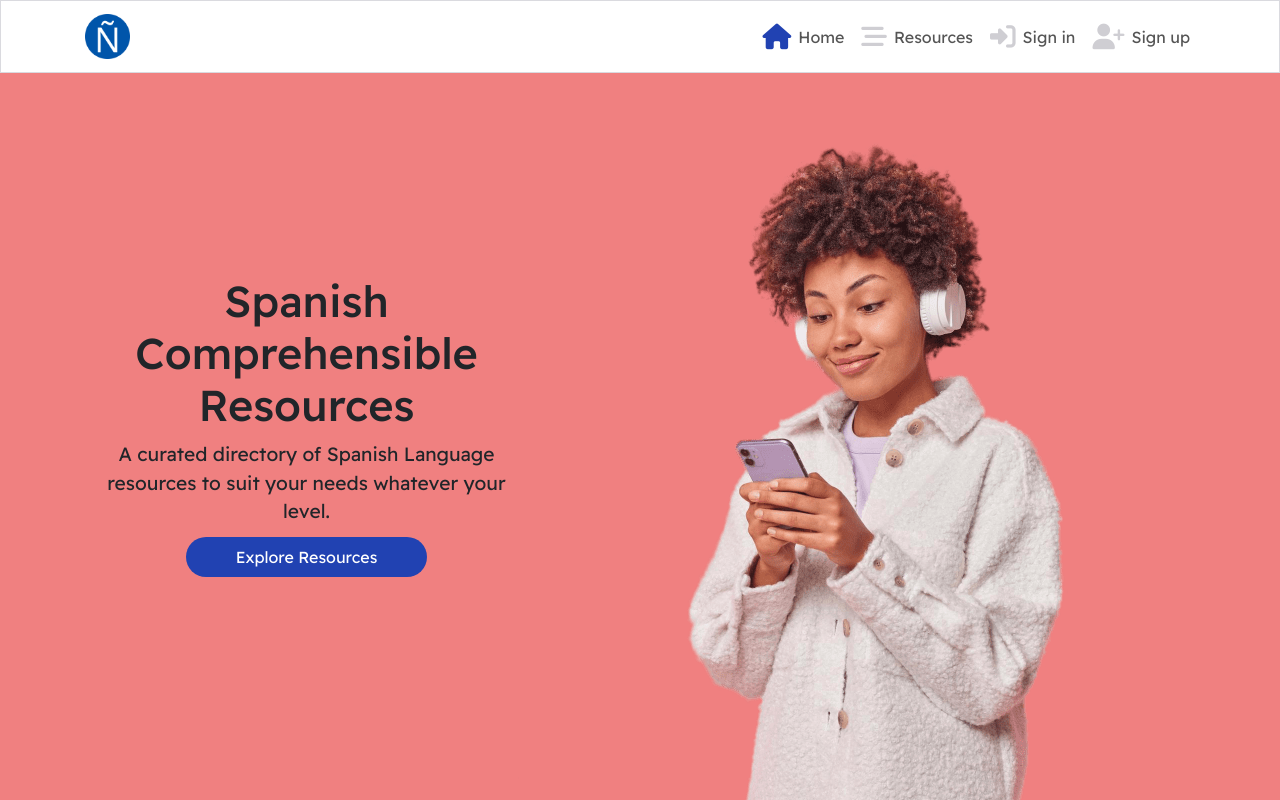
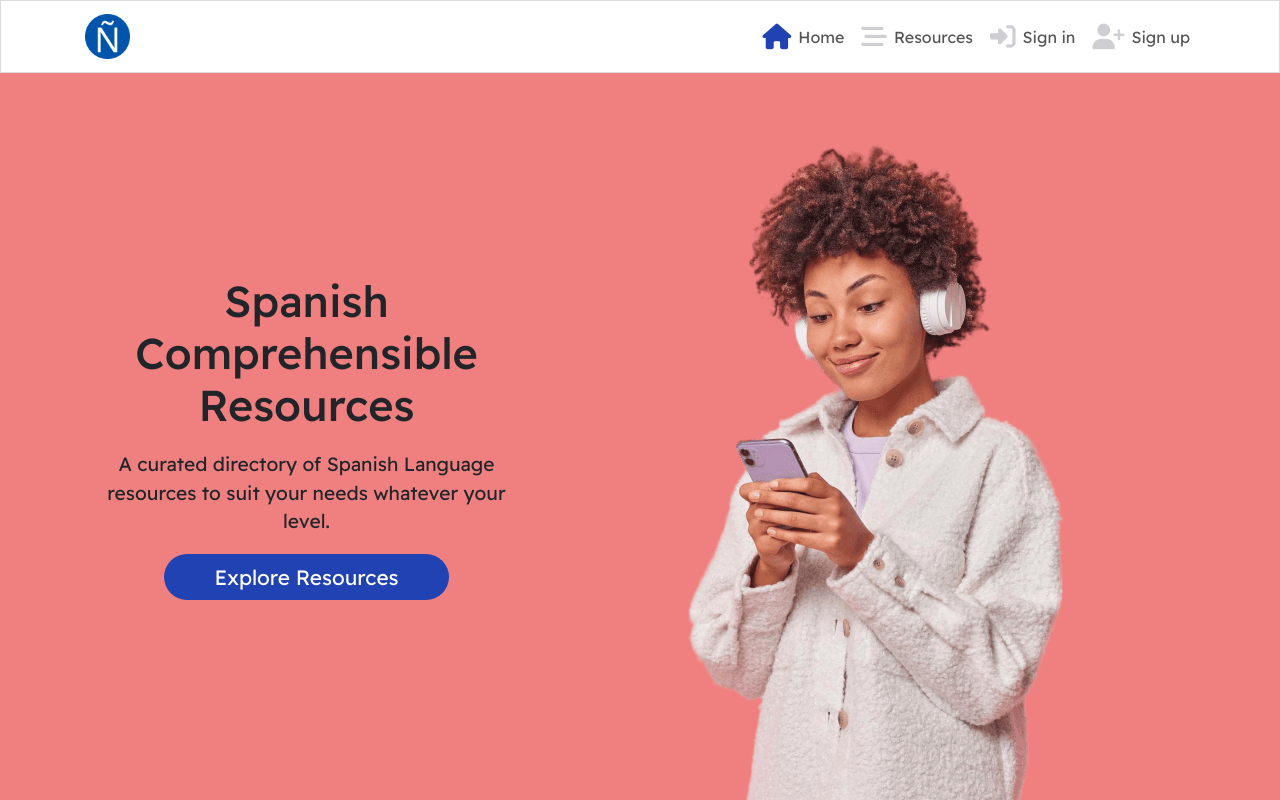
Before and after one commit to ogc1231/comprehensible-spanish-frontend, a React (Create React App) app: page / in a window 1280 px wide. Shown: the top 800 px of the page. Built offline with nearby package versions, Linux system fonts and the light colour scheme; no server answers.

Commit message:
Style p text and add margin to div

```diff
--- a/src/styles/HomePage.module.css
+++ b/src/styles/HomePage.module.css
@@ -13,14 +13,17 @@
 .HeroDiv {
     margin-top: 2%;
     text-align: center;
-
+    margin-bottom: 50px;
 }
 
 .HeroDiv h1 {
     font-size: 2rem;
 }
 
-
+.HeroDiv p {
+  padding: 10px 0;
+  font-size: 1.2rem;
+}
 
 .HeroBtn {
     font-size: 1rem;
@@ -34,7 +37,6 @@
     text-align: center;
     background-color: #2142b2;
     color: #ffffff;
-    /* padding: 10px 50px; */
     width: 60%;
   }
 
@@ -57,13 +59,11 @@
     background-color: #2142b2;
   }
 
-
   @media (min-width: 770px) {
     .HeroImage {
         width: 50%;
     }
   }
-
 
   @media (min-width: 999px) {
     .Hero {
@@ -75,6 +75,7 @@
         text-align: center;
         font-size: 1.2rem;
         margin-top: 17%;
+        margin-bottom: none;
     }
 
     .HeroDiv h1 {
@@ -88,5 +89,6 @@
 
     .HeroBtn {
       padding: 10px 50px;
+      font-size: 1.3rem;
     }
   }
```
